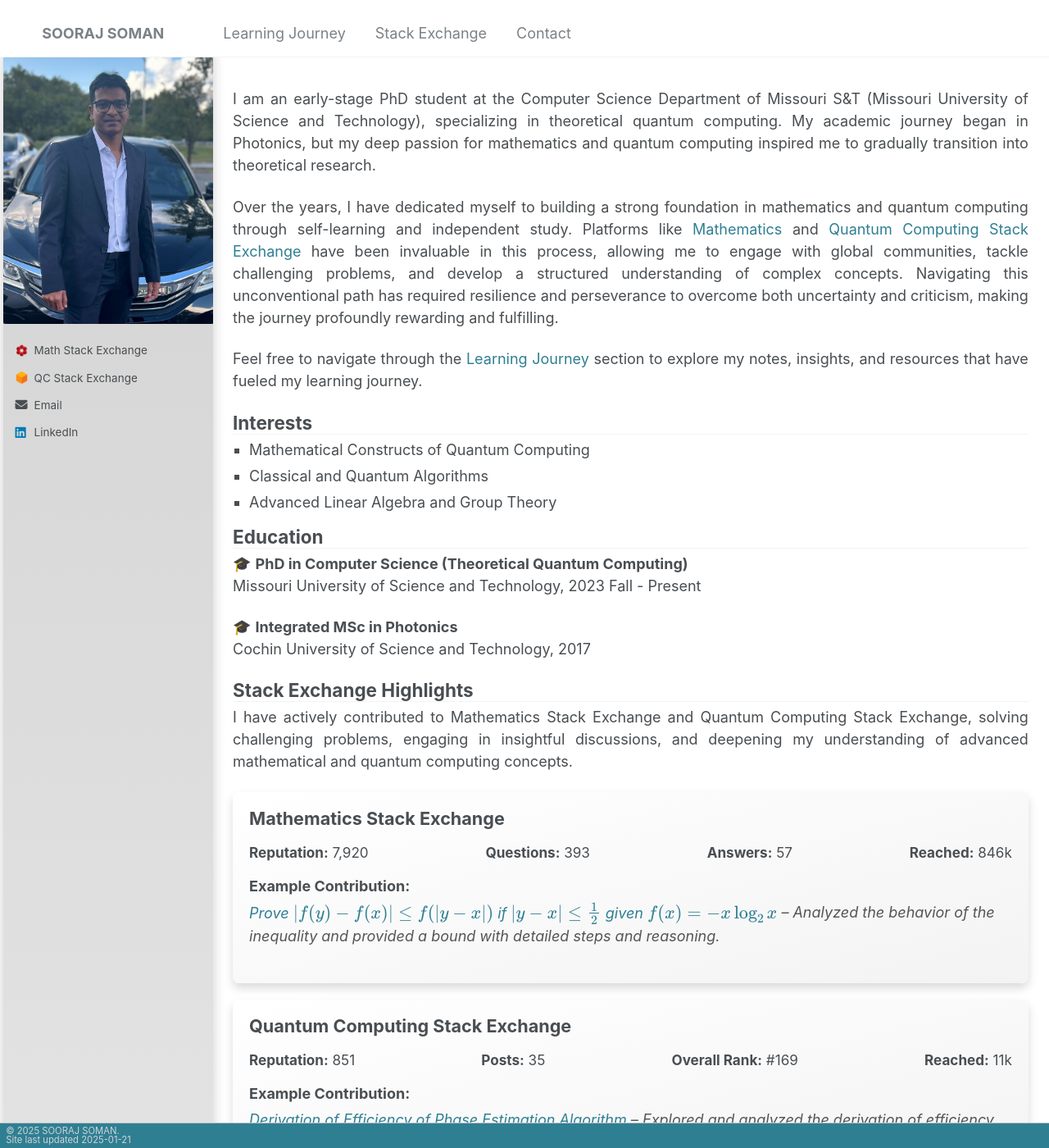
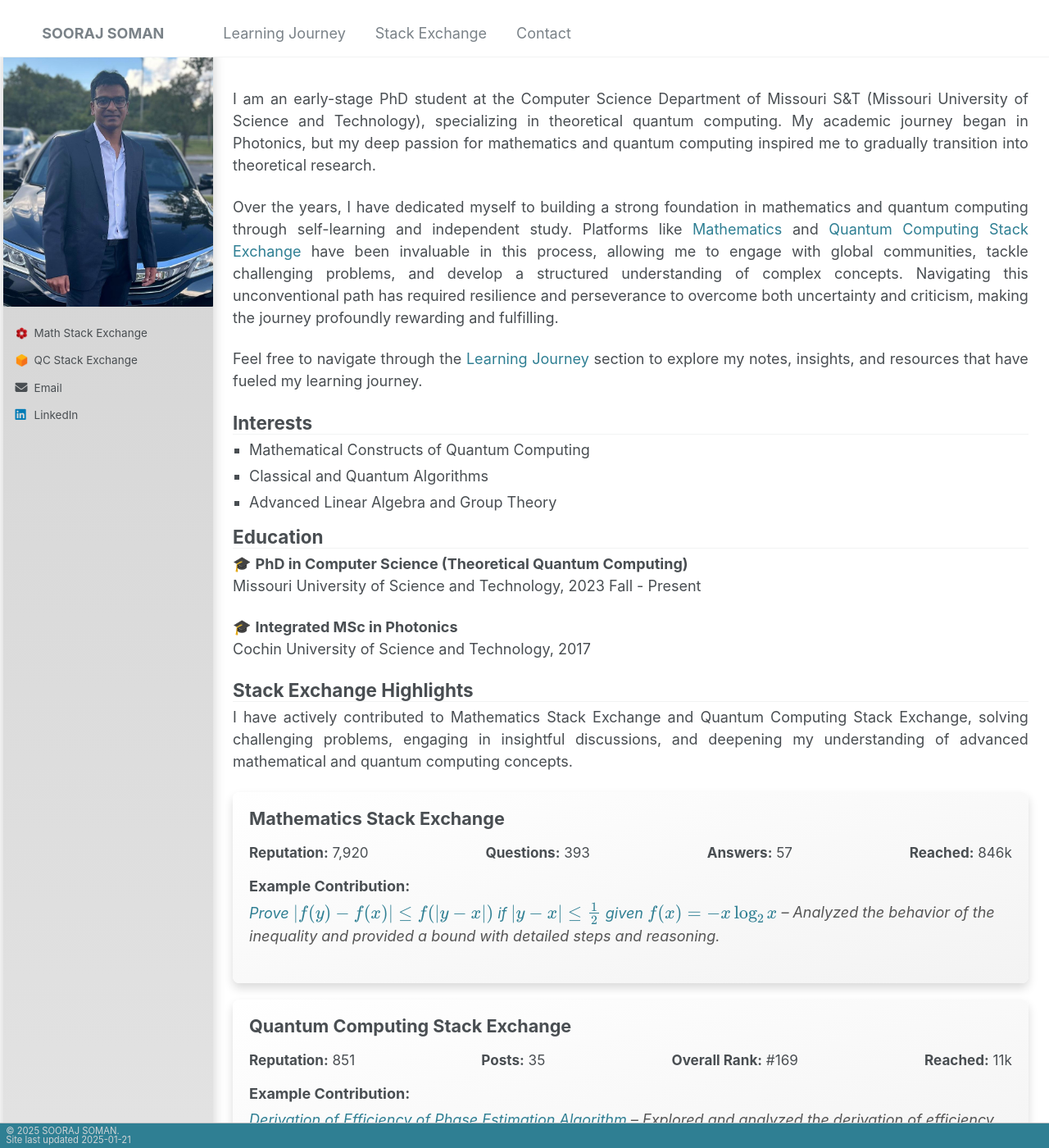
Before and after one commit to soorajss1729/soorajss1729.github.io, a Jekyll site: the page built from _pages/about.md, in a window 1280 px wide and 1400 px high. Shown: the whole window at 82% size. Built offline with Jekyll 4.4.1, drawn with Linux system fonts in a browser that asks for light colours.

Commit message:
sidebar-3:4

```diff
--- a/_sass/_sidebar.scss
+++ b/_sass/_sidebar.scss
@@ -110,7 +110,7 @@
   align-items: center;
   width: 100%;
   height:auto;
-  aspect-ratio: 3 / 4;
+  aspect-ratio: 4 / 5;
   border-radius: 1px;
   margin: 0 auto;
   padding:0;
```
